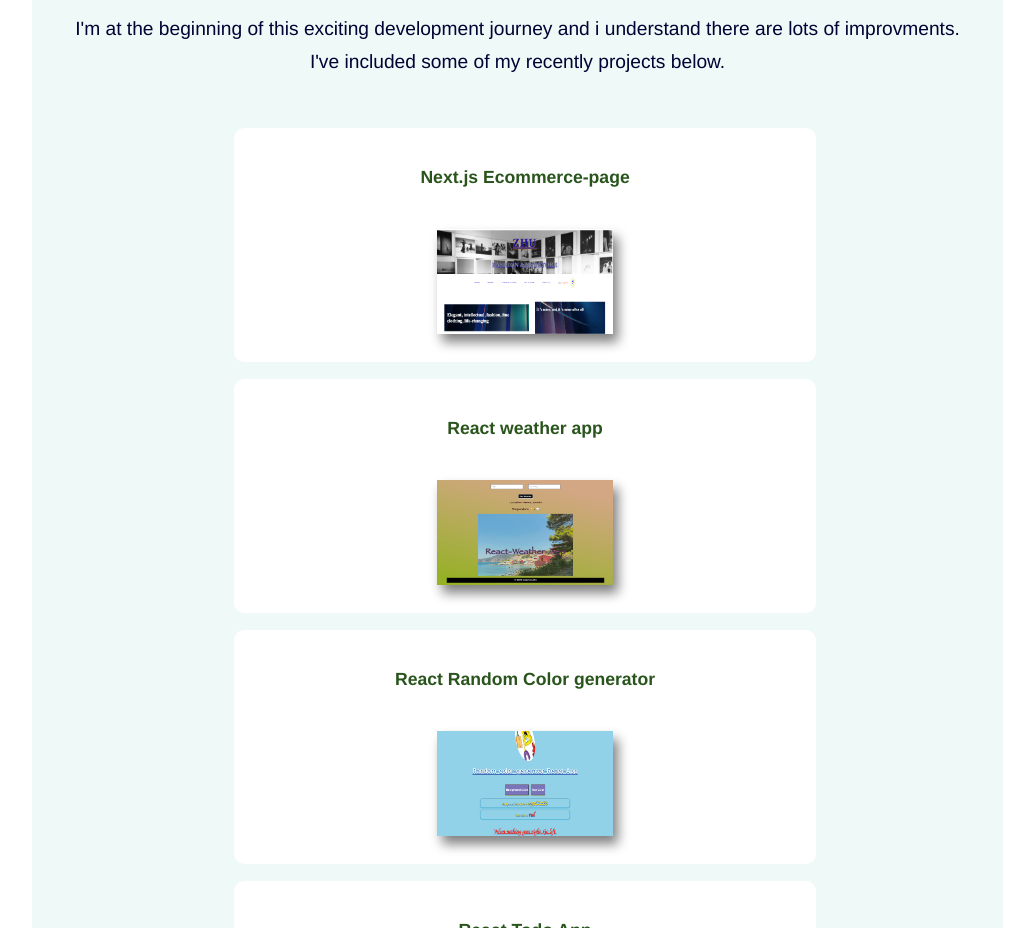
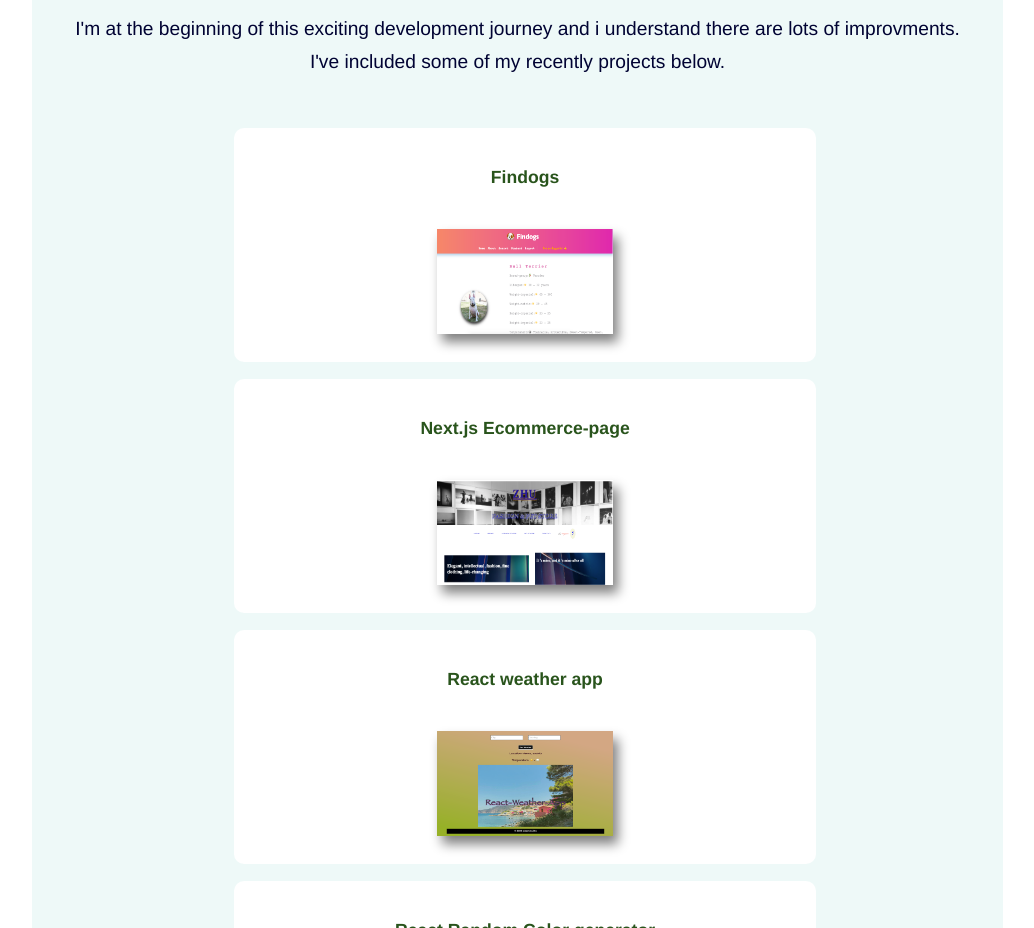
Before and after one commit to xiaominzhu88/my-portfolio, a React (Create React App) app: page / in a window 1280 px wide. Shown: the part 2500-3428 px from the top of the page, without its empty margins (133-1167 px from the left). Built offline with nearby package versions, Linux system fonts and the light colour scheme.

Commit message:
Add findogs project

```diff
--- a/src/FooterContainer2.js
+++ b/src/FooterContainer2.js
@@ -5,6 +5,7 @@ import countdown from './images/countdown.png';
 import ecommerce from './images/ecommerce.png';
 import randomColor from './images/color.png';
 import weather from './images/weather.png';
+import findogs from './images/findogs.png';
 
 export default function FooterContainer2() {
   const cartTableStyle = css`
@@ -150,6 +151,25 @@ export default function FooterContainer2() {
           >
             <div className="card-table" css={cartTableStyle}>
               <div css={cardHeaderStyle} className="card-header">
+                <h5 css={h5Style}>Findogs</h5>
+                <a
+                  href="https://findogs.herokuapp.com/"
+                  target="_blank"
+                  rel="noopener noreferrer"
+                >
+                  <img css={projectImg} src={findogs} alt="todo project" />
+                </a>
+              </div>
+              <div
+                id="basicsCollapseTwo"
+                className="collapse"
+                aria-labelledby="basicsHeadingTwo"
+                data-parent="#basicsAccordion1"
+              ></div>
+            </div>
+
+            <div className="card-table" css={cartTableStyle}>
+              <div css={cardHeaderStyle} className="card-header">
                 <h5 css={h5Style}>Next.js Ecommerce-page</h5>
                 <a
                   href="https://next-js-ecommerces-store.herokuapp.com/content"
```
Also changed, not shown: src/images/findogs.png (added).
